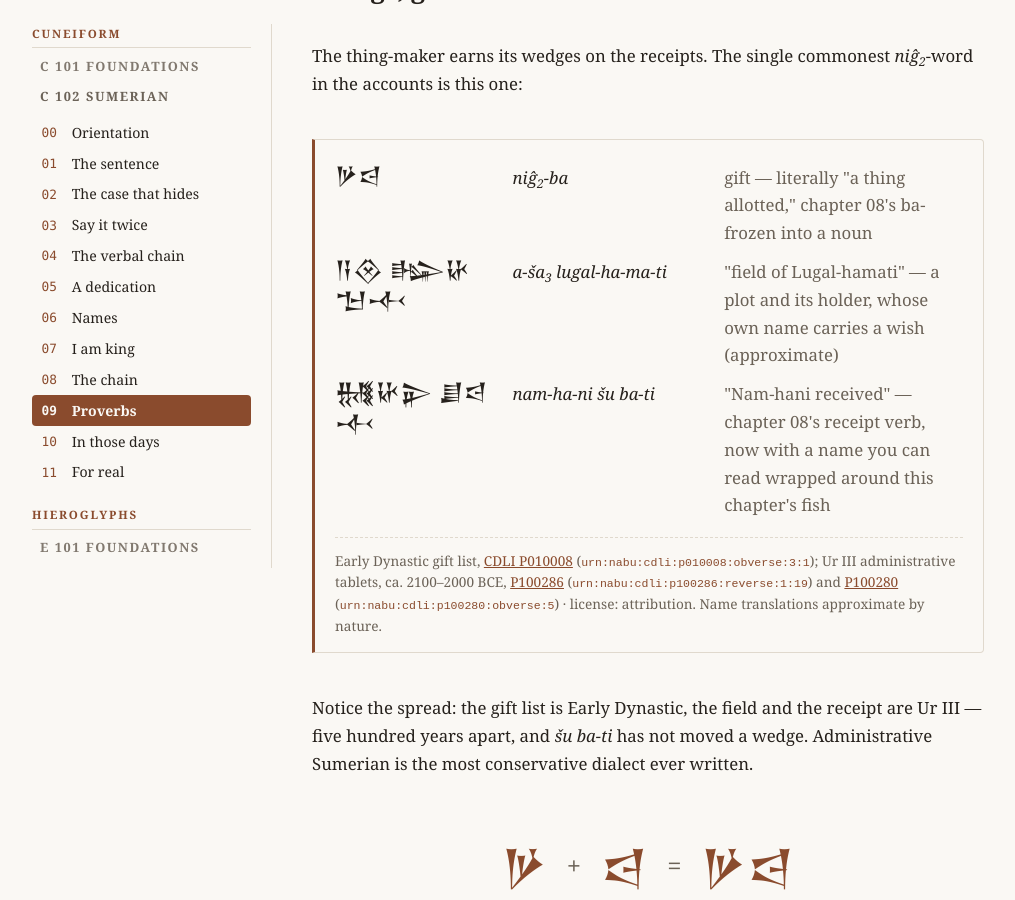
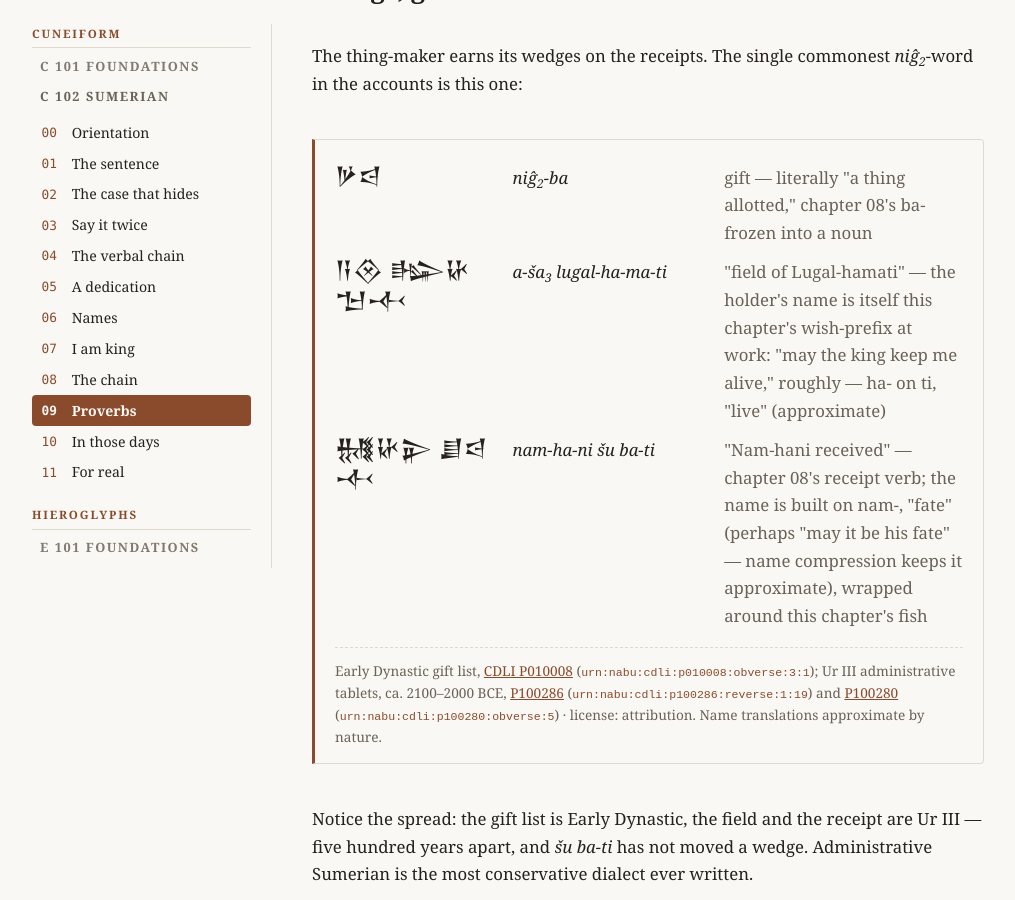
Before and after one commit to arvicco/nabu-edubba, a Jekyll site: the page built from site/cuneiform/102/09-the-proverb-tablet.md, in a window 1280 px wide and 900 px high, scrolled down 2129 px. Shown: the whole window, without its empty margins (132-1147 px from the left). Built offline with Jekyll 4.4.1, drawn with Linux system fonts in a browser that asks for light colours.

Commit message:
fix: ch09 name senses given cautiously, not omitted (owner review)
lugal-ha-ma-ti glossed as the ha- wish it is ('may the king keep
me alive,' approximate) — the chapter's own precative lesson inside
an attested name; nam-ha-ni glossed via nam-, 'fate.' Approximate
senses are given even when cautious, never omitted.

Co-Authored-By: Claude Fable 5 <noreply@anthropic.com>

```diff
--- a/site/cuneiform/102/09-the-proverb-tablet.md
+++ b/site/cuneiform/102/09-the-proverb-tablet.md
@@ -111,8 +111,8 @@ commonest *niĝ₂*-word in the accounts is this one:
 <figure class="reading reading--script">
   <div class="reading-lines">
     <div class="reading-line"><span class="script">𒃻𒁀</span><span class="translit">niĝ₂-ba</span><span class="gloss">gift — literally "a thing allotted," chapter 08's ba- frozen into a noun</span></div>
-    <div class="reading-line"><span class="script">𒀀𒊮 𒈗𒄩𒈠𒋾</span><span class="translit">a-ša₃ lugal-ha-ma-ti</span><span class="gloss">"field of Lugal-hamati" — a plot and its holder, whose own name carries a wish (approximate)</span></div>
-    <div class="reading-line"><span class="script">𒉆𒄩𒉌 𒋗𒁀𒋾</span><span class="translit">nam-ha-ni šu ba-ti</span><span class="gloss">"Nam-hani received" — chapter 08's receipt verb, now with a name you can read wrapped around this chapter's fish</span></div>
+    <div class="reading-line"><span class="script">𒀀𒊮 𒈗𒄩𒈠𒋾</span><span class="translit">a-ša₃ lugal-ha-ma-ti</span><span class="gloss">"field of Lugal-hamati" — the holder's name is itself this chapter's wish-prefix at work: "may the king keep me alive," roughly — ha- on ti, "live" (approximate)</span></div>
+    <div class="reading-line"><span class="script">𒉆𒄩𒉌 𒋗𒁀𒋾</span><span class="translit">nam-ha-ni šu ba-ti</span><span class="gloss">"Nam-hani received" — chapter 08's receipt verb; the name is built on nam-, "fate" (perhaps "may it be his fate" — name compression keeps it approximate), wrapped around this chapter's fish</span></div>
   </div>
   <figcaption class="citation">
     Early Dynastic gift list,
```
